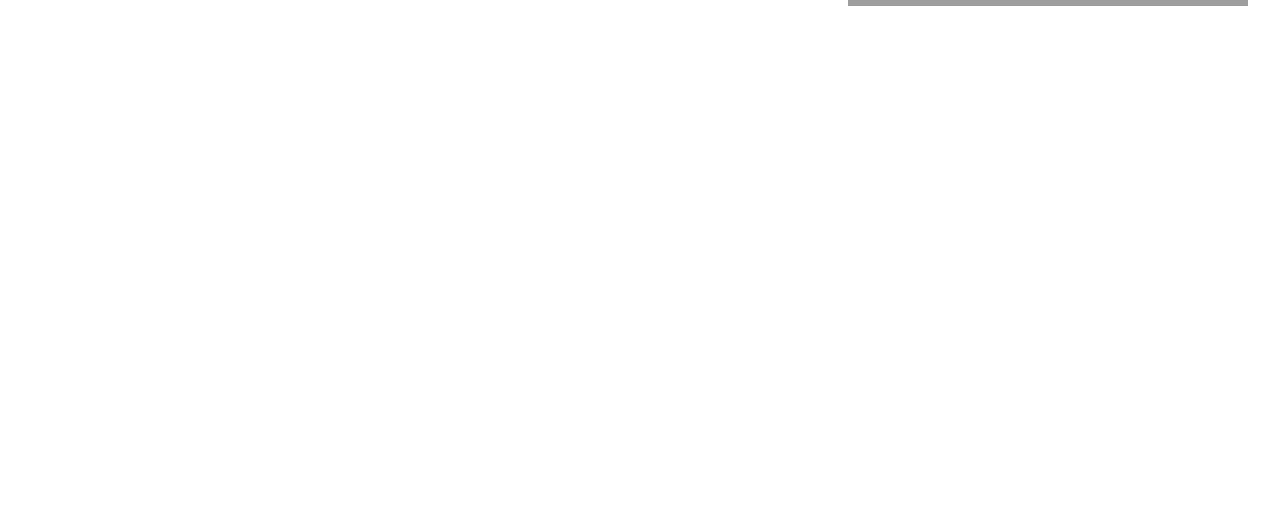
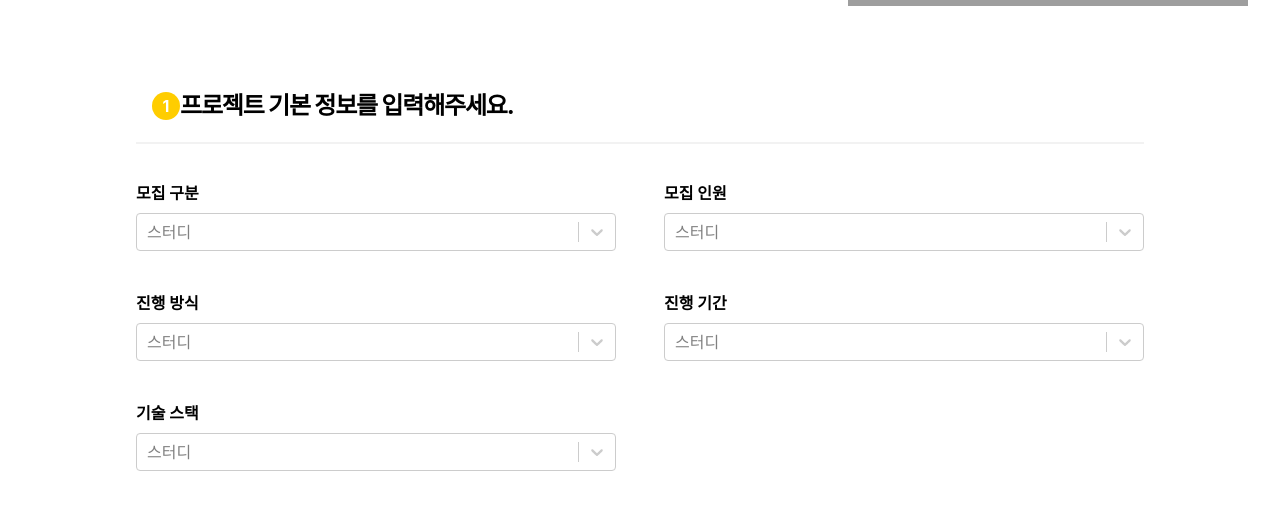
Before and after one commit to Wh-P/ProjectOne, a React (Create React App) app: page /register in a window 1280 px wide. Before the commit this address had no page. Shown: the part 294-804 px from the top of the page. Built offline with nearby package versions, Linux system fonts and the light colour scheme; grey boxes are pictures that could not be loaded; a web font is replaced by a local one.

Commit message:
[feature]Register Page Add react-select

```diff
--- a/package.json
+++ b/package.json
@@ -10,10 +10,13 @@
     "@types/node": "^16.18.96",
     "@types/react": "^18.2.78",
     "@types/react-dom": "^18.2.25",
+    "@types/react-select": "^5.0.1",
     "react": "^18.2.0",
+    "react-calendar": "^4.8.0",
     "react-dom": "^18.2.0",
     "react-router-dom": "^6.22.3",
     "react-scripts": "5.0.1",
+    "react-select": "^5.8.0",
     "styled-components": "^6.1.8",
     "typescript": "^4.9.5",
     "web-vitals": "^2.1.4"
--- a/src/App.tsx
+++ b/src/App.tsx
@@ -4,7 +4,7 @@
 import Header from "./common/Header";
 import Mainpage from "./main/Mainpage";
 import Detail from "./detail/Detail";
-import Register from "./register/components/register";
+import Register from "./register/components/Register";
 const App: React.FC = () => {
   return (
     <div className="App">
@@ -13,7 +13,7 @@
         <Route path="/" element={<Mainpage />} />
         <Route path="/detail" element={<Detail />} />
         {/* <Route path="/contact" element={<Contact />} /> */}
-        <Route path="/write" element = {<Register/>}/>
+        <Route path="/register" element = {<Register/>}/>
       </Routes>
     </div>
   );
--- a/src/common/Header.jsx
+++ b/src/common/Header.jsx
@@ -3,7 +3,7 @@
 
 const Header = () => {
   return (
-    <Fragment>
+    <Fragments>
       <Logo>
         <img src="https://holaworld.io/images/logo/new-logo.png" />
       </Logo>
@@ -16,13 +16,13 @@
           <img src="https://hola-post-image.s3.ap-northeast-2.amazonaws.com/default.PNG" />
         </button>
       </NavBar>
-    </Fragment>
+    </Fragments>
   );
 };
 
 export default Header;
 
-const Fragment = styled.div`
+const Fragments = styled.div`
   display: flex;
   justify-content: space-between;
   align-items: center;
--- /dev/null
+++ b/src/register/components/Register.tsx
@@ -0,0 +1,95 @@
+import React , {useState } from "react";
+import styled from "styled-components";
+import SelectComponent from "./Select";
+
+
+const Register= () => {
+
+  const options = [
+    { value: "option1", label: "Option 1" },
+    { value: "option2", label: "Option 2" },
+    { value: "option3", label: "Option 3" },
+  ];
+  return (
+    <RegisterDiv>
+      <RegisterSecion>
+        <RegisterSectionOne>
+          <SpanSectionOne>1</SpanSectionOne>
+          <FontSectionOne>프로젝트 기본 정보를 입력해주세요.</FontSectionOne>
+        </RegisterSectionOne>
+        <RegisterUl>
+        <SelectComponent options={options} title={'스터디'} label={"모집 구분"}/>
+        <SelectComponent options={options} title={'스터디'} label={"모집 인원"}/>
+        </RegisterUl>
+        <RegisterUl>
+        <SelectComponent options={options} title={'스터디'} label={"진행 방식"}/>
+        <SelectComponent options={options} title={'스터디'} label={"진행 기간"}/>
+        </RegisterUl>
+        <RegisterUl>
+        <SelectComponent options={options} title={'스터디'} label={"기술 스택"}/>
+
+        </RegisterUl>
+      </RegisterSecion>
+    </RegisterDiv>
+  );
+};
+
+export default Register;
+
+const RegisterDiv = styled.div`
+  display: flex;
+  flex-direction: column;
+  padding: 60px 16px;
+  position: realtive;
+  margin: 0px auto;
+  max-width: 1040px;
+`;
+
+const RegisterSecion = styled.section``;
+
+const RegisterSectionOne = styled.div`
+  display: flex;
+  align-items: center;
+  flex-direction: row;
+  padding: 16px;
+  margin-bottom: 36px;
+  border-bottom: 2.4px solid rgb(242, 242, 242);
+`;
+
+const SpanSectionOne = styled.span`
+  width: 28px;
+  height: 28px;
+  font-weight: bold;
+  font-size: 16px;
+  color: white;
+  border-radius: 50%;
+  background-color: rgb(255, 205, 0);
+  display: flex;
+  justify-content: center;
+  align-items: center;
+`;
+
+const FontSectionOne = styled.h2`
+  font-size: 24px;
+  font-weight: 700;
+  line-height: 40px;
+  letter-spacing: -0.05em;
+`;
+
+const RegisterUl = styled.ul`
+  display:flex;
+  justify-content: space-between;
+  margin-top: 40px;
+  box-sizing: border-box;
+  @media (max-width:300px){
+    width:100%;
+  }
+`;
+
+const CalendarWrapper = styled.div`
+  position: relative;
+`;
+
+const CalendarWrapperContent = styled.div`
+  cursor: pointer;
+`;
--- /dev/null
+++ b/src/register/components/Select.tsx
@@ -0,0 +1,55 @@
+import React, { useState } from "react";
+import Select from "react-select";
+import styled from "styled-components";
+type Option = {
+  value: string;
+  label: string;
+};
+
+type DropDownProps = {
+  options: Option[];
+  title: string;
+  label: string;
+};
+
+const MySelect: React.FC<DropDownProps> = ({ options, title, label }) => {
+  const [selectedOption, setSelectedOption] = useState<Option | null>(null);
+
+  const handleChange = (selectedOption: Option | null) => {
+    setSelectedOption(selectedOption);
+  };
+
+  return (
+    <Li>
+      <LiFontSize>{label}</LiFontSize>
+      <SelectDiv>
+      <Select
+        options={options}
+        value={selectedOption}
+        onChange={handleChange}
+        placeholder={`${title.toLowerCase()}`}
+      />
+      </SelectDiv>
+    </Li>
+  );
+};
+
+export default MySelect;
+
+const Li = styled.li`
+  box-sizing: border-box;
+  width: 480px;
+  height:70px;
+  @media (max-width: 300px) {
+    width: 100%;
+  }
+`;
+
+const LiFontSize = styled.label`
+  font-weight: bold;
+  margin-bottom 5px;
+`;
+
+const SelectDiv = styled.div`
+  margin:10px 0px;
+`
--- a/src/register/components/register.jsx
+++ /dev/null
@@ -1,12 +0,0 @@
-import React from 'react';
-import Header from '../../common/Header';
-
-const write = () => {
-    return (
-      <>
-
-      </>
-    );
-};
-
-export default write;
```
Also changed, not shown: src/register/components/drop.tsx (added, +92 -0 lines), 1 other file (tests, documents, lock files or other folders).
